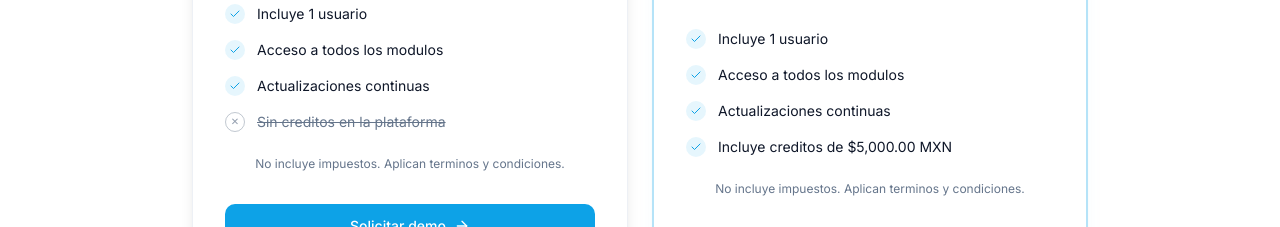
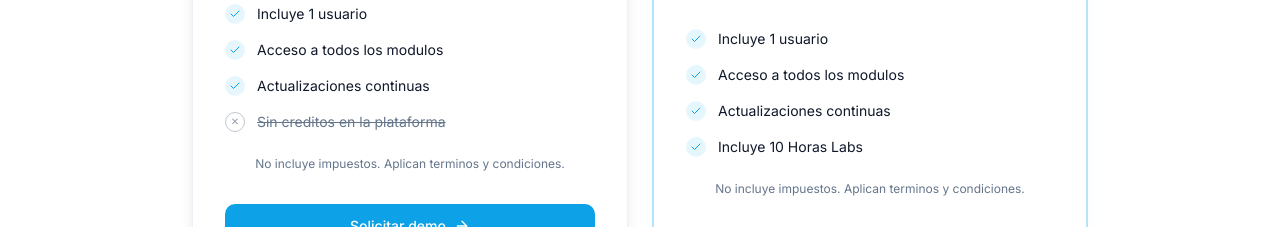
Before and after one commit to gabriellrios03/MontekPage, a Next.js app: page /nexus in a window 1280 px wide. Shown: the part 4600-4827 px from the top of the page. Built offline with nearby package versions, Linux system fonts and the light colour scheme.

Commit message:
Corrige beneficio anual a 10 Horas Labs

```diff
--- a/components/nexus/nexus-pricing.tsx
+++ b/components/nexus/nexus-pricing.tsx
@@ -97,7 +97,7 @@ export function NexusPricing() {
                   "Incluye 1 usuario",
                   "Acceso a todos los modulos",
                   "Actualizaciones continuas",
-                  "Incluye creditos de $5,000.00 MXN",
+                  "Incluye 10 Horas Labs",
                 ].map((feature) => (
                   <div key={feature} className="flex items-center gap-3">
                     <div className="flex h-5 w-5 shrink-0 items-center justify-center rounded-full bg-accent/10 text-accent">
```
